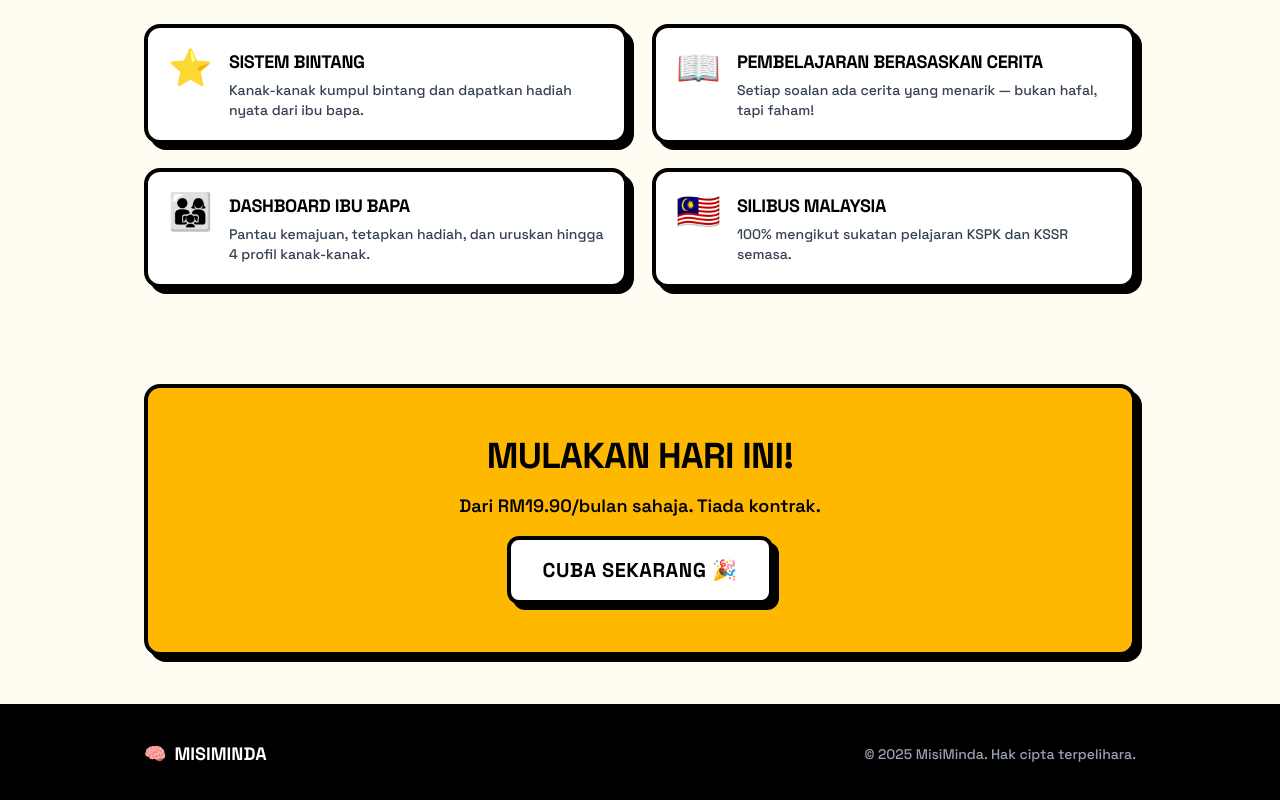
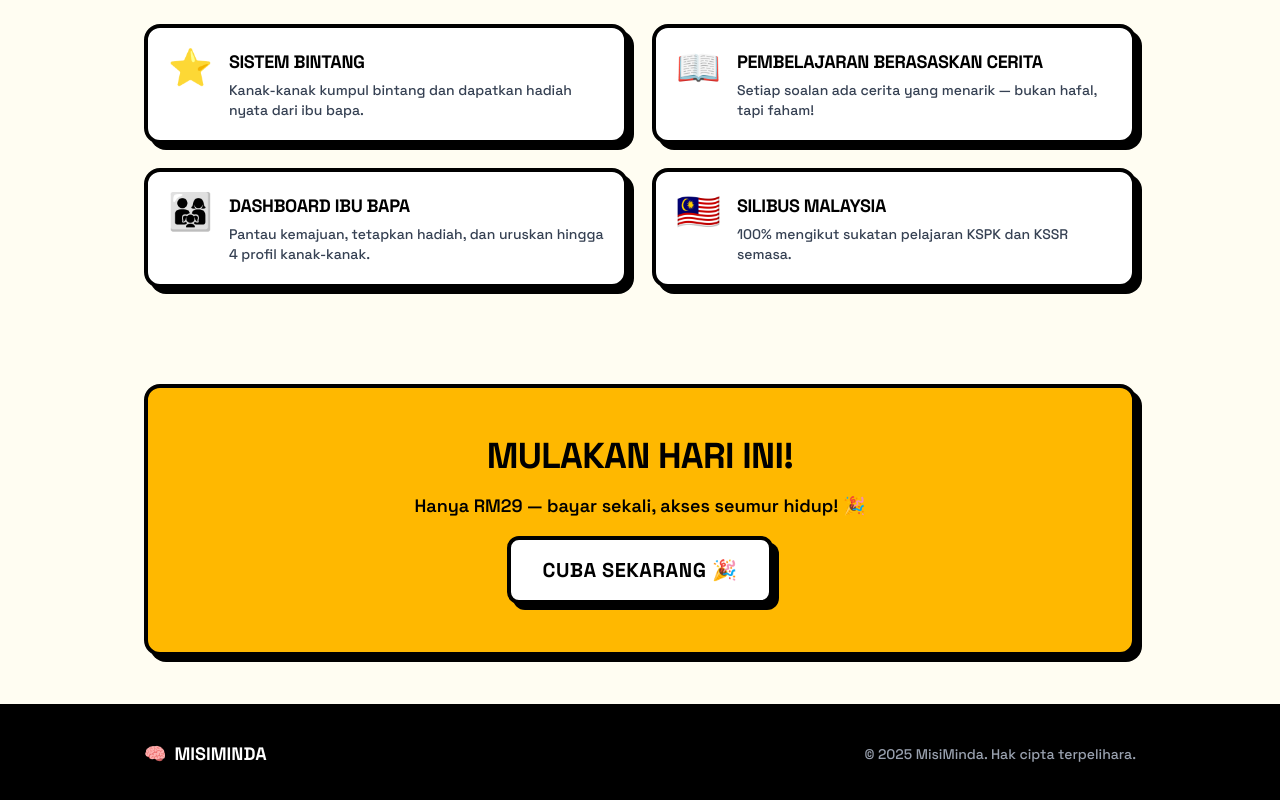
Before and after one commit to Aju87/misiminda, a Next.js app: page / in a window 1280 px wide. Shown: the part 1253-2053 px from the top of the page. Built offline with nearby package versions, Linux system fonts and the light colour scheme.

Commit message:
fix: kemaskini harga homepage dari RM19.90 ke RM29 one-time

```diff
--- a/src/app/page.tsx
+++ b/src/app/page.tsx
@@ -110,7 +110,7 @@ export default function HomePage() {
       <section className="max-w-5xl mx-auto px-4 py-12">
         <Card color="yellow" className="flex flex-col items-center text-center gap-4 py-12">
           <h2 className="text-4xl font-black uppercase">Mulakan Hari Ini!</h2>
-          <p className="font-semibold text-lg">Dari RM19.90/bulan sahaja. Tiada kontrak.</p>
+          <p className="font-semibold text-lg">Hanya RM29 — bayar sekali, akses seumur hidup! 🎉</p>
           <Link href="/auth?tab=signup">
             <Button variant="secondary" size="xl">Cuba Sekarang 🎉</Button>
           </Link>
```
